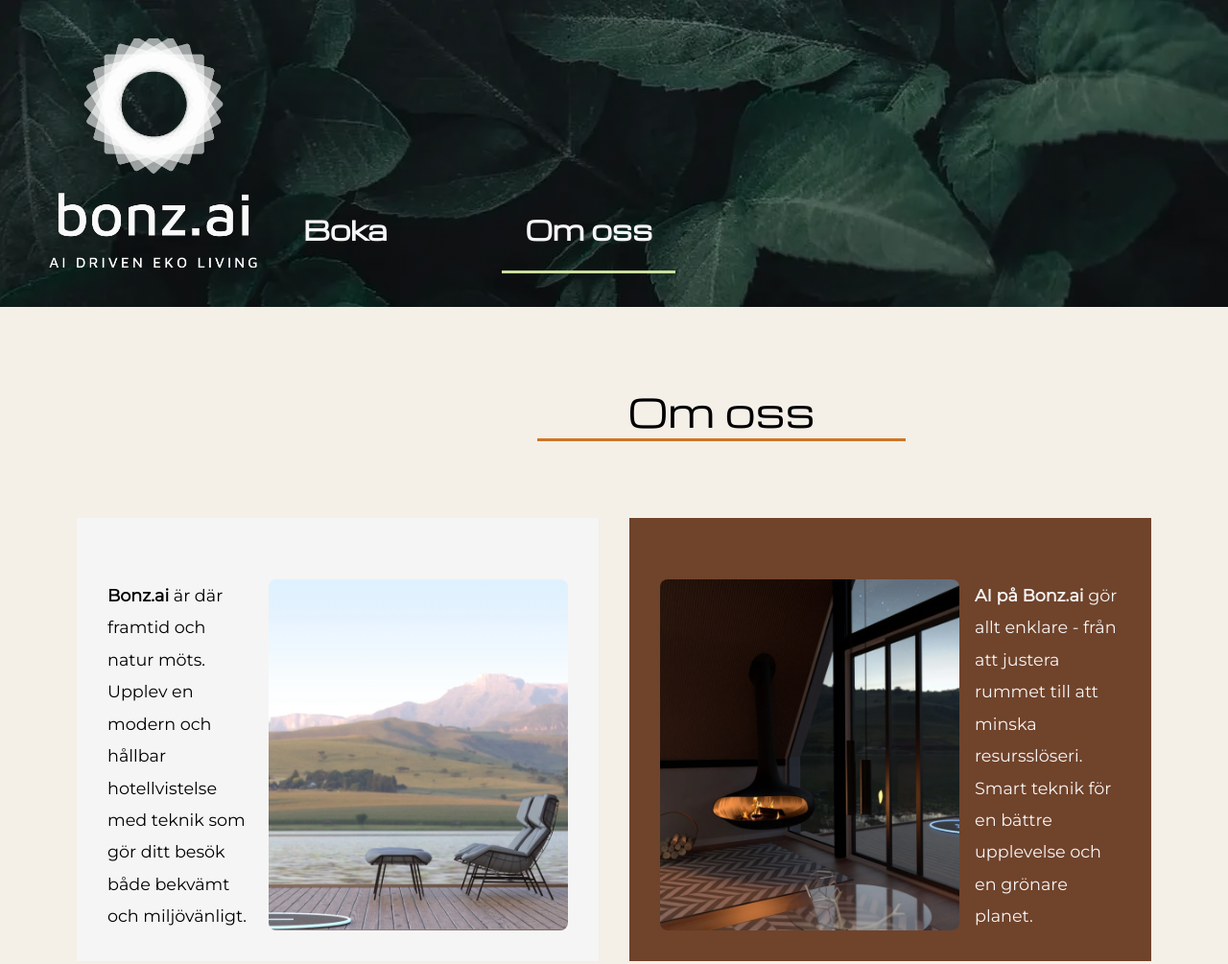
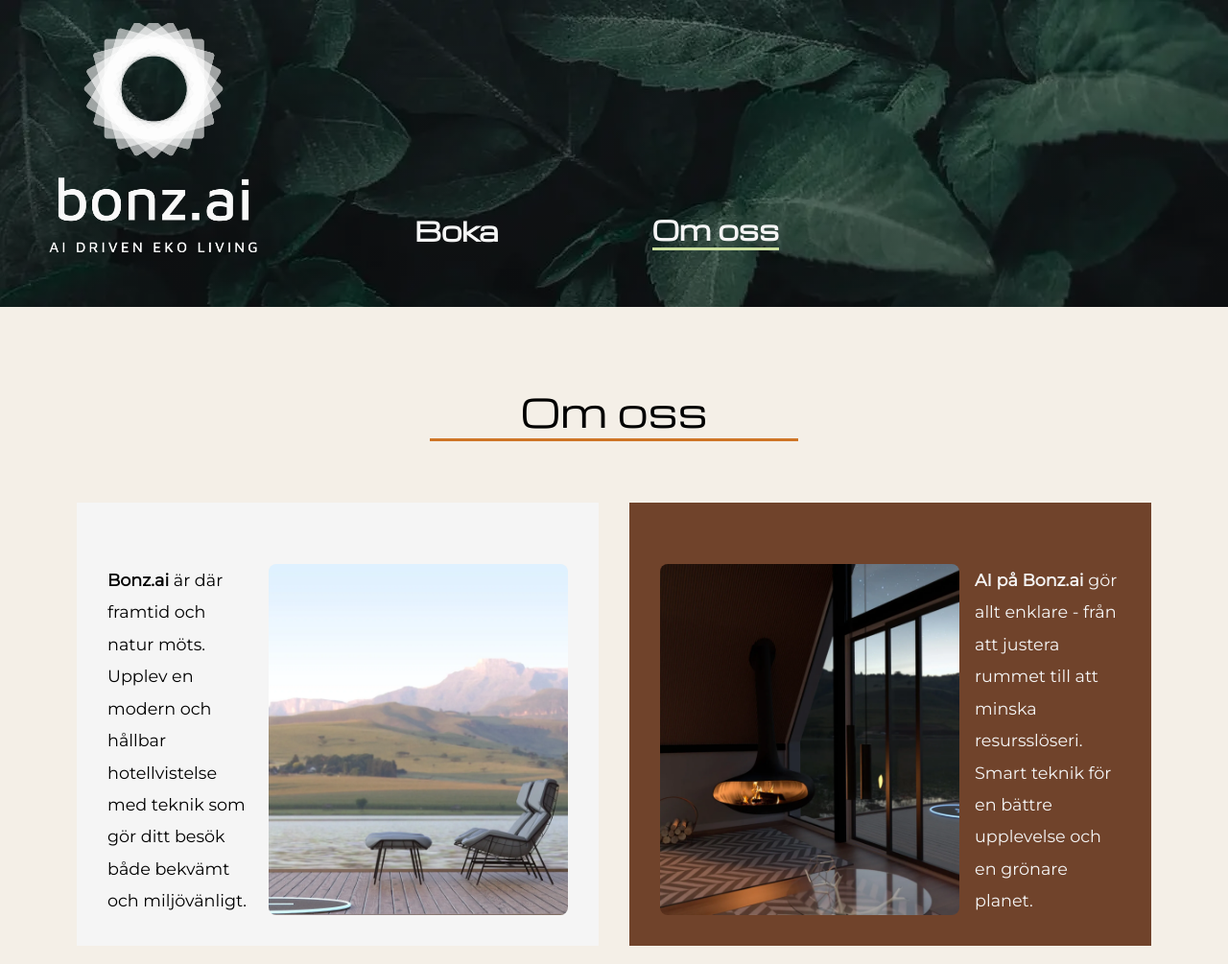
Before and after one commit to MariMyr/bonz.ai, a plain HTML site: page info.html in a window 1280 px wide. Shown: the top 1005 px of the page at 96% size. Drawn offline with Linux system fonts and the light colour scheme.

Commit message:
Changed header for booking and info sites, both html and css

```diff
--- a/info.html
+++ b/info.html
@@ -14,14 +14,16 @@
                 <img src="images/bonz.ai-logo-white-portrait-full-webp.webp" alt="Bonz.ai logotyp"
                     class="header__logo-desktop">
             </a>
-            <img src="images/menu.icon.png" alt="Öppna meny" class="header__menu">
+            <img src="images/menu.icon.png" alt="Meny-knapp" class="header__menu">
             <a href="index.html" aria-label="Till hemsidan">
                 <img src="images/bonz.ai-logo-white-landscape-webp.webp" alt="Bonz.ai logotyp"
                     class="header__logo-mobile">
             </a>
-            <section class="header__links">
+            <section class="header__link-booking">
                 <a href="booking.html" class="header__link header__link--book" aria-label="Boka hotellrum">Boka</a>
-                <a href="info.html" class="header__link header__link--about active" aria-label="Om oss">Om oss</a>
+                </section>
+                <section class="header__link-about">
+                <a href="info.html" class="header__link header__link--about active" aria-label="Läs om oss">Om oss</a>
             </section>
         </article>
     </header>
--- a/style.css
+++ b/style.css
@@ -3,7 +3,6 @@
     margin: 0;
     padding: 0;
 }
-
 :root {
     --beige: #F4EFE7;
     --white: #F5F5F5;
@@ -15,7 +14,6 @@
     --lightbrown: #A57B4D;
     --darkbrown: #70432B;
 }
-
 @font-face {
     font-family: 'Michroma';
     src: url(fonts/Fonts/Michroma-Regular.woff2) format('woff2');
@@ -23,12 +21,10 @@
     font-style: normal;
     font-display: swap;
 }
-
 @font-face {
     font-family: 'Montserrat';
     src: url(fonts/Fonts/Montserrat-Regular.woff2) format('woff2');
     font-weight: 400;
-    /* Normal */
     font-style: normal;
     font-display: swap;
 }
@@ -46,39 +42,32 @@
     flex-direction: column;
     text-align: center;
 }
-
 .hero__nav {
     display: flex;
     justify-content: space-between;
     padding: 2rem;
 }
-
 .hero__logo-landscape {
     width: 12rem;
     height: 3rem;
 }
-
 .hero__menu {
     height: 3rem;
     width: 3rem;
     margin-left: auto;
 }
-
 .hero__logo-full,
 .hero__nav-link,
 .hero__heading--desktop {
     display: none;
 }
-
 .hero__content {
     margin-top: 6rem;
 }
-
 .hero__heading {
     font-size: 3rem;
     font-family: 'Michroma', Arial, sans-serif;
 }
-
 .hero__subheading {
     font-size: 1.5rem;
     font-weight: 100;
@@ -86,13 +75,11 @@
     margin-bottom: 1rem;
     padding: 2rem;
 }
-
 .hero__divider {
     width: 70%;
     margin: 0 auto;
     border-color: var(--orange);
 }
-
 .hero__links {
     margin-top: 2rem;
     display: flex;
@@ -100,16 +87,13 @@
     font-size: 1.6rem;
     cursor: pointer;
 }
-
 .hero__link {
     text-decoration: none;
     color: var(--white);
 }
-
 .hero__link:hover {
     background-color: #f4a261;
 }
-
 .hero__form {
     display: none;
 }
@@ -122,7 +106,6 @@
         background-size: 35% 100%, 65% 100%;
         background-repeat: no-repeat;
     }
-
     .hero__logo-landscape,
     .hero__divider,
     .hero__menu-icon,
@@ -131,30 +114,25 @@
     .hero__menu {
         display: none;
     }
-
     .hero__logo-full {
         display: block;
         width: 13rem;
         height: auto;
     }
-
     .hero__nav-link,
     .hero__form {
         display: block;
     }
-
     .hero__nav {
         display: flex;
         justify-content: flex-start;
         align-items: center;
     }
-
     .hero__nav-links {
         display: flex;
         gap: 3rem;
         margin-left: 20rem;
     }
-
     .hero__nav-link {
         font-size: 1.9rem;
         text-decoration: none;
@@ -162,17 +140,14 @@
         cursor: pointer;
         display: flex;
     }
-
     .hero__nav-link:hover {
-        color: #f4a261;
+        color: var(--orange);
     }
-
     .hero__subheading {
         font-size: 2rem;
         margin-left: 17rem;
         text-align: left;
     }
-
     .hero__form {
         top: 38rem;
         right: 10rem;
@@ -188,17 +163,14 @@
         justify-content: space-between;
         align-items: center;
     }
-
     .form__group {
         flex: 1;
     }
-
     .form__label {
         display: block;
         font-weight: bold;
         margin-bottom: 0.5rem;
     }
-
     .form__label,
     .form__select {
         width: 100%;
@@ -206,14 +178,12 @@
         font-size: 1rem;
         font-weight: 100;
     }
-
     .form__input {
         padding: 0.5rem;
         font-size: 1rem;
         height: 2.5rem;
         width: 100%;
     }
-
     .form__button {
         background-color: var(--darkgreen);
         color: var(--white);
@@ -223,9 +193,8 @@
         border-radius: 1rem;
         cursor: pointer;
     }
-
     .form__button:hover {
-        background-color: #a05c1f;
+        background-color: var(--orange);
       }
 }
 
@@ -236,7 +205,6 @@
         background-size: 35% 100%, 65% 100%;
         background-repeat: no-repeat;
     }
-
     .hero__logo-landscape,
     .hero__divider,
     .hero__menu-icon,
@@ -245,30 +213,25 @@
     .hero__menu {
         display: none;
     }
-
     .hero__logo-full {
         display: block;
         width: 13rem;
         height: auto;
     }
-
     .hero__nav-link,
     .hero__form {
         display: block;
     }
-
     .hero__nav {
         display: flex;
         justify-content: flex-start;
         align-items: center;
     }
-
     .hero__nav-links {
         display: flex;
         gap: 3rem;
         margin-left: 20rem;
     }
-
     .hero__nav-link {
         font-size: 1.9rem;
         text-decoration: none;
@@ -276,11 +239,9 @@
         cursor: pointer;
         display: flex;
     }
-
     .hero__nav-link:hover {
         color: #f4a261;
     }
-
     .hero__subheading {
         font-size: 2rem;
         margin-left: 17rem;
@@ -301,17 +262,14 @@
         justify-content: space-between;
         align-items: center;
     }
-
     .form__group {
         flex: 1;
     }
-
     .form__label {
         display: block;
         font-weight: bold;
         margin-bottom: 0.5rem;
     }
-
     .form__label,
     .form__select {
         width: 100%;
@@ -319,14 +277,12 @@
         font-size: 0.9rem;
         font-weight: 100;
     }
-
     .form__input {
         padding: 0.5rem;
         font-size: 1rem;
         height: 2.5rem;
         width: 100%;
     }
-
     .form__button {
         background-color: var(--darkgreen);
         color: var(--white);
@@ -336,11 +292,9 @@
         border-radius: 1rem;
         cursor: pointer;
     }
-
     .form__button:hover {
         background-color: #a05c1f;
       }
-
 }
 
 /* Booking-sidan */
@@ -351,7 +305,6 @@
     display: flex;
     align-items: center;
 }
-
 .header__container {
     width: 100%;
     display: flex;
@@ -360,7 +313,6 @@
     padding: 0 1rem;
     position: relative;
 }
-
 .header__logo-mobile {
     height: 2.3rem;
     width: auto;
@@ -370,18 +322,15 @@
     margin-bottom: -2rem;
     cursor: pointer;
 }
-
 .header__menu {
     height: 2rem;
     margin-bottom: -2rem;
     margin-right: auto;
 }
-
 .booking__text {
     padding-top: 1.5rem;
     background-color: var(--beige);
 }
-
 .booking__title {
     font-family: 'Michroma', sans-serif;
     font-size: 1.5rem;
@@ -389,17 +338,14 @@
     text-align: center;
     margin-bottom: 0.7rem;
 }
-
 .booking__details {
     font-family: 'Montserrat';
     font-size: 1rem;
     text-align: center;
 }
-
 .booking {
     background-color: var(--beige)
 }
-
 .booking__cards {
     font-family: 'Montserrat';
     padding: 3rem;
@@ -407,7 +353,6 @@
     flex-direction: column;
     gap: 2rem;
 }
-
 .booking__card {
     background-color: var(--white);
     border-radius: 0.5rem;
@@ -416,26 +361,22 @@
     overflow: hidden;
     gap: 1rem;
 }
-
 .booking__image {
     width: 100%;
     object-fit: cover;
     border-radius: 0.5rem 0.5rem 0 0;
 }
-
 .booking__roomname,
 .booking__description,
 .booking__price {
     padding-left: 1rem;
     text-align: left;
 }
-
 .booking__divider {
     width: 90%;
     margin: 0 auto;
     border-color: var(--orange);
 }
-
 .booking__button {
     background-color: var(--lightgreen);
     color: var(--black);
@@ -450,21 +391,17 @@
     cursor: pointer;
     border: none;
 }
-
 .booking__button:hover {
     background-color: var(--lightbrown);
 }
-
 .booking__card--first,
 .booking__card--third {
     border: 0.11rem solid var(--darkgreen);
 }
-
 .booking__card--second,
 .booking__card--fourth {
     border: 0.2rem solid var(--lightgreen)
 }
-
 .footer {
     height: auto;
     width: 100%;
@@ -476,7 +413,6 @@
     padding: 0.5rem;
     position: relative;
 }
-
 .footer__logo {
     position: absolute;
     top: 1rem;
@@ -484,16 +420,13 @@
     height: 3rem;
     width: 3rem;
 }
-
 .footer__title {
     font-size: 0.8rem;
     margin-top: 0.5rem;
 }
-
 .footer__adress-text {
     font-size: 0.7rem;
 }
-
 /*Display none i mobil-vy*/
 .header__link,
 .header__logo-desktop,
@@ -522,28 +455,22 @@
         background: linear-gradient(rgba(0, 0, 0, 0.4),rgba(0, 0, 0, 0.5)), url(images/green-background.webp);
         grid-area: header;
         height: 20rem;
+        display: grid;
+        grid-template-columns: repeat(3, 1fr);
     }
-
     .header__logo-desktop {
         height: 15rem;
         width: 14rem;
-        margin-left: 2rem;
         object-fit: cover;
+        margin: 0 0 2rem 2rem;
     }
-
-    .header__links {
-        display: flex;
-        flex-direction: row;
-        gap: 6rem;
-        margin: 10rem 35rem 0 0;
-    }
-
     .header__link {
         font-size: 1.7rem;
         text-decoration: none;
         color: var(--white);
         cursor: pointer;
-        padding: 1.5rem;
+        margin: 10rem 0 0 10rem;
+        white-space: nowrap;
     }
     .header__link:hover {
         color: #f4a261;
@@ -551,11 +478,9 @@
     .header__link--active {
         border-bottom: 0.2rem solid var(--lightgreen);
     }
-
     .booking {
         grid-area: main;
     }
-
     .booking__text {
         background-color: var(--white);
         width: 40%;
@@ -668,7 +593,7 @@
     }
 }
 
-/*Om oss-sidan mobilvy*/
+/*Info-sidan mobilvy*/
 .info {
     font-family: 'Montserrat';
     display: flex;
@@ -696,6 +621,8 @@
 }
 .info__image {
     border-radius: 0.5rem;
+    width: 100%;
+    height: auto;
 }
 .info__card--second {
     background-color: var(--darkbrown);
@@ -729,7 +656,7 @@
     display: none;
 }
 
-/* Media queries for desktop for om oss */
+/* Media queries för desktop info */
 @media only screen and (min-width: 1000px) {
     .header__link.active{
         border-bottom: 0.2rem solid var(--lightgreen);
@@ -741,7 +668,7 @@
         font-size: 2.5rem;
         border-bottom: 0.2rem solid var(--orange);
         width: 30%;
-        margin: 5rem 0 0 35rem;
+        margin-top: 5rem;
     }
     .info__cards {
         margin: 5rem;
@@ -835,7 +762,6 @@
         cursor: pointer;
         padding: 1.5rem;
     }
-
     .header__link.active{
         border-bottom: 0.2rem solid var(--lightgreen);
     }
@@ -846,7 +772,7 @@
         font-size: 2.5rem;
         border-bottom: 0.2rem solid var(--orange);
         width: 30%;
-        margin: 5rem 0 0 20rem;
+        margin-bottom: 5rem;
     }
     .info__cards {
         margin: 5rem;
```
Also changed, not shown: booking.html (+3 -1 lines).
